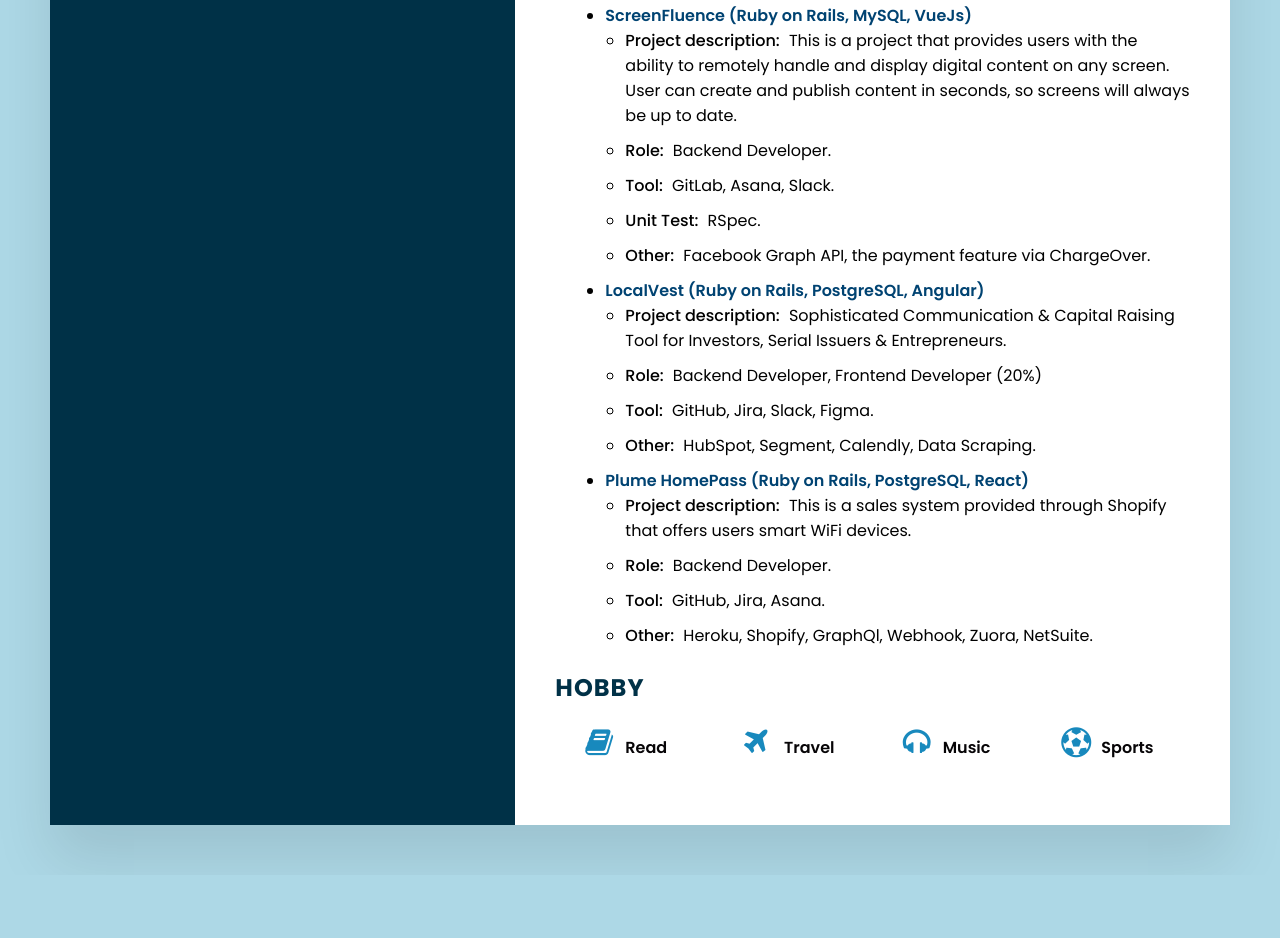
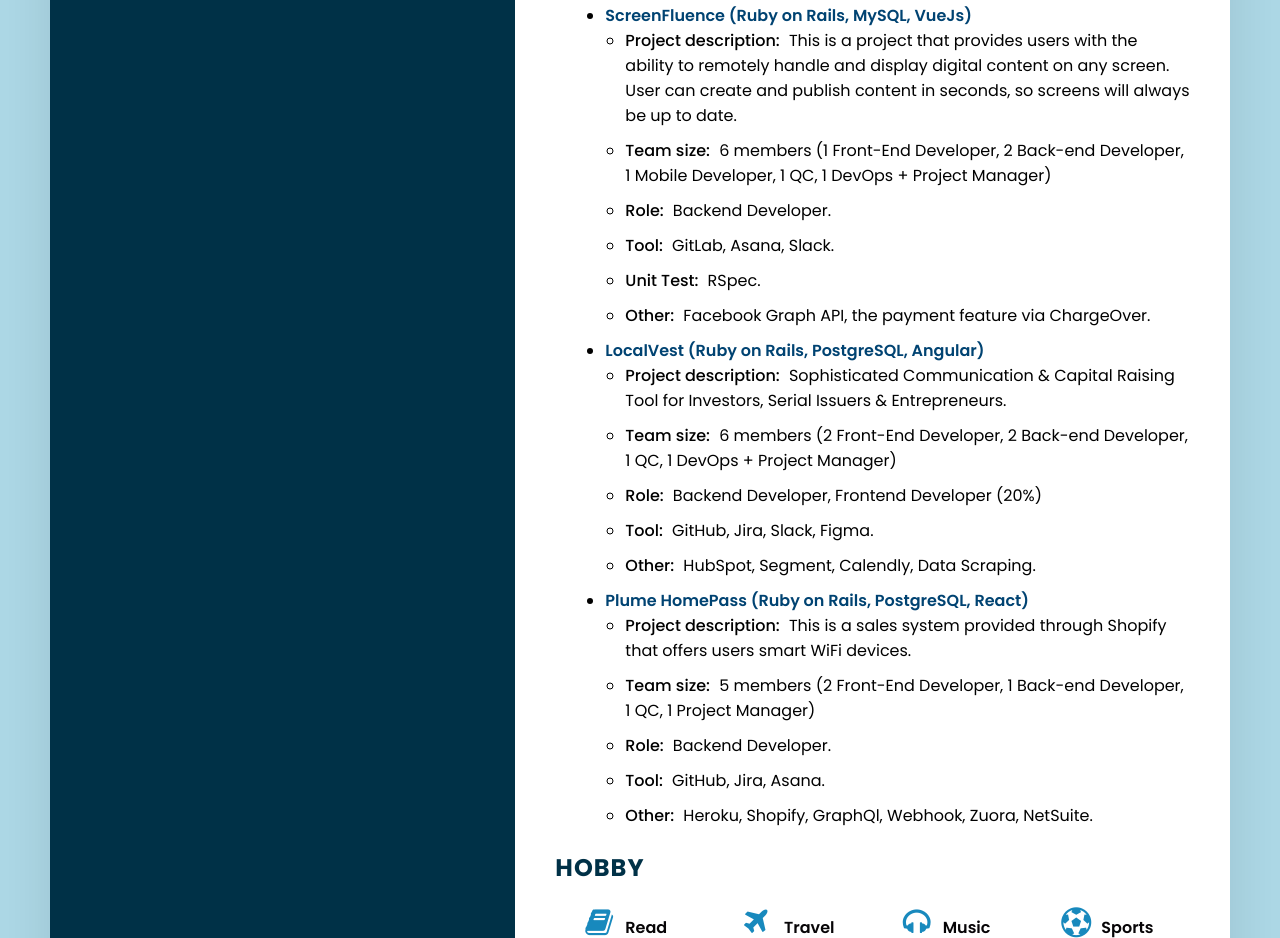
Before and after one commit to huucuongvn/huucuongvn.github.io, a plain HTML site: page index.html in a window 1280 px wide. Shown: the part 1322-2260 px from the top of the page. Before the commit the page ends 2197 px from the top, so only its background shows below. Drawn offline with Linux system fonts and the light colour scheme.

Commit message:
update team members

```diff
--- a/index.html
+++ b/index.html
@@ -223,6 +223,9 @@
                                             <span class="description">Project description: </span>This is a project that provides users with the ability to remotely handle and display digital content on any screen. User can create and publish content in seconds, so screens will always be up to date.
                                         </li>
                                         <li>
+                                            <span class="description">Team size: </span>6 members (1 Front-End Developer, 2 Back-end Developer, 1 Mobile Developer, 1 QC, 1 DevOps + Project Manager)
+                                        </li>
+                                        <li>
                                             <span class="description">Role: </span>Backend Developer.
                                         </li>
                                         <li>
@@ -243,6 +246,9 @@
                                             <span class="description">Project description: </span>Sophisticated Communication & Capital Raising Tool for Investors, Serial Issuers & Entrepreneurs.
                                         </li>
                                         <li>
+                                            <span class="description">Team size: </span>6 members (2 Front-End Developer, 2 Back-end Developer, 1 QC, 1 DevOps + Project Manager)
+                                        </li>
+                                        <li>
                                             <span class="description">Role: </span>Backend Developer, Frontend Developer (20%)
                                         </li>
                                         <li>
@@ -259,6 +265,9 @@
                                     <ul class="desc">
                                         <li>
                                             <span class="description">Project description: </span>This is a sales system provided through Shopify that offers users smart WiFi devices.
+                                        </li>
+                                        <li>
+                                            <span class="description">Team size: </span>5 members (2 Front-End Developer, 1 Back-end Developer, 1 QC, 1 Project Manager)
                                         </li>
                                         <li>
                                             <span class="description">Role: </span>Backend Developer.
```
